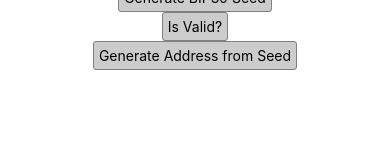
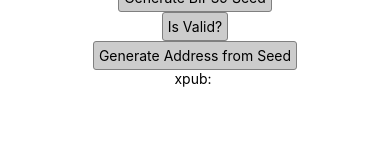
Before and after one commit to brandonfancher/wallet-rn, a React Native app: screen / in a window 390 px wide. Shown: the part 150-300 px from the top of the page. Built offline with nearby package versions, Linux system fonts and the light colour scheme.

Commit message:
Figure out how to derive xpub from HDNode. Adjust readme and todos.

```diff
--- a/src/App.js
+++ b/src/App.js
@@ -36,6 +36,7 @@ export default class App extends React.Component {
     addresses: [],
     mnemonicIsValid: null,
     userSeed: null,
+    xpub: '',
   };
 
   static generateMnemonic = async (bitsOfEntropy = 128) => {
@@ -69,14 +70,15 @@ export default class App extends React.Component {
 
     const seed = bip39.mnemonicToSeed(mnemonic);
     const root = bitcoin.HDNode.fromSeedHex(seed, networks.bitcoin);
+    const xpub = root.neutered().toBase58();
 
     const seed1 = root.derivePath("m/0").getAddress();
     const seed2 = root.derivePath("m/1").getAddress();
-    this.setState({ addresses: [...addresses, seed1, seed2]});
+    this.setState({ addresses: [...addresses, seed1, seed2], xpub });
   }
 
   render() {
-    const { address, mnemonic, mnemonicIsValid, addresses, userSeed } = this.state;
+    const { mnemonic, mnemonicIsValid, addresses, userSeed, xpub } = this.state;
     const buttonStyle = { padding: 5, borderColor: 'gray', borderWidth: 1, backgroundColor: '#CCC', borderRadius: 3 };
 
     const valid = () => {
@@ -119,6 +121,10 @@ export default class App extends React.Component {
           {addresses.map(address => <Text key={address}>{address}</Text>)}
         </View>
 
+        <View>
+          <Text>xpub: {xpub}</Text>
+        </View>
+
       </View>
     );
   }
--- a/src/helpers/networks.js
+++ b/src/helpers/networks.js
@@ -33,7 +33,7 @@ module.exports = {
     wif: 0xb0
   },
   dash: {
-    messagePrefix: '\x20DASH Signed Message:\n',
+    messagePrefix: '\x20DASH Signed Message:\n', // TODO: See how sensitive this is. I made this line up.
     bip32: {
       public: 0x0488b21e,
       private: 0x0488ade4
```
Also changed, not shown: 1 other file (tests, documents, lock files or other folders).
